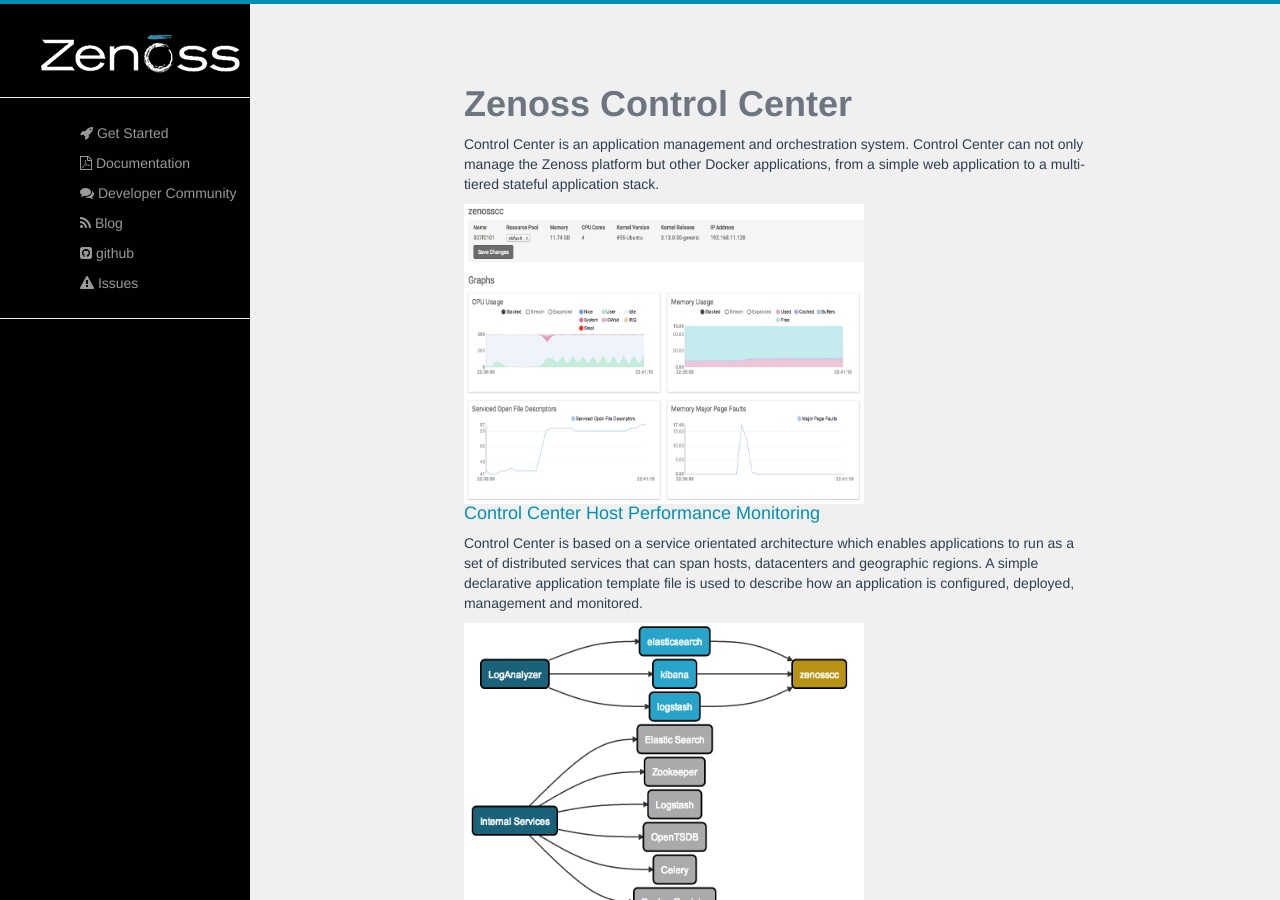
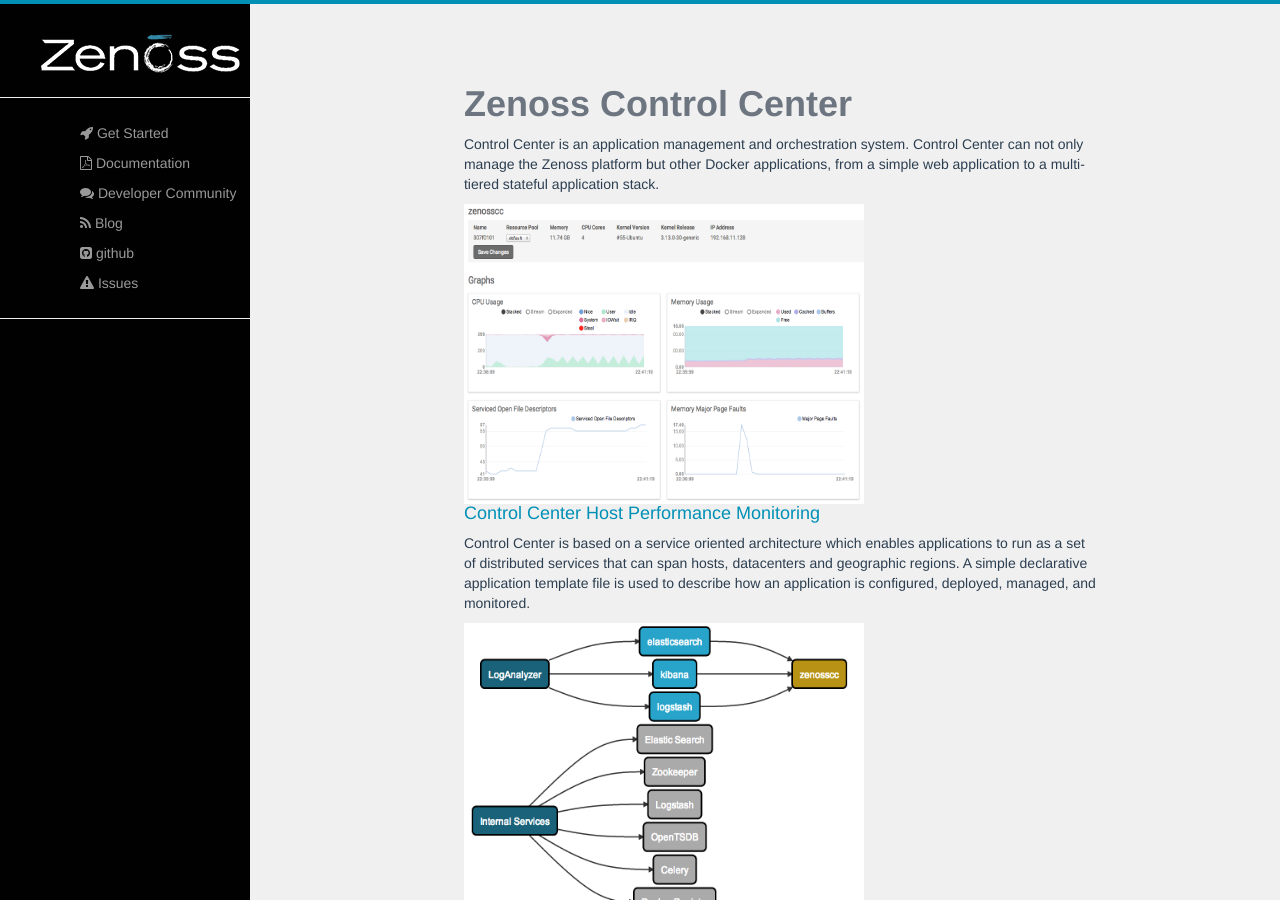
Before and after one commit to control-center/zenoss.io, a Jekyll site: the page built from index.html, in a window 1280 px wide and 900 px high. Built offline with Jekyll 4.4.1, drawn with Linux system fonts in a browser that asks for light colours; nearby versions of some CDN libraries; Markdown is read by kramdown in place of the engine named in the settings.

Commit message:
grammar and diction tweaks

```diff
--- a/index.html
+++ b/index.html
@@ -18,7 +18,7 @@
 
       <h4><img src="/assets/cc_host_health.png" height="300" width="400" align="center"><br>Control Center Host Performance Monitoring</h4>
 
-      <p>Control Center is based on a service orientated architecture which enables applications to run as a set of distributed services that can span hosts, datacenters and geographic regions. A simple declarative application template file is used to describe how an application is configured, deployed, management and monitored.</p>
+      <p>Control Center is based on a service oriented architecture which enables applications to run as a set of distributed services that can span hosts, datacenters and geographic regions. A simple declarative application template file is used to describe how an application is configured, deployed, managed, and monitored.</p>
 
       <h4><img src="/assets/cc_app_top.png" height="300" width="400" align="center"><br>Application Topology View - ELK Stack</h4>
       <p>Monitoring anything and everything is part of our DNA here at Zenoss, so we have built declarative monitoring support into Control Center. Applications can be automatically monitored and modeled upon provisioning.</p>
```
